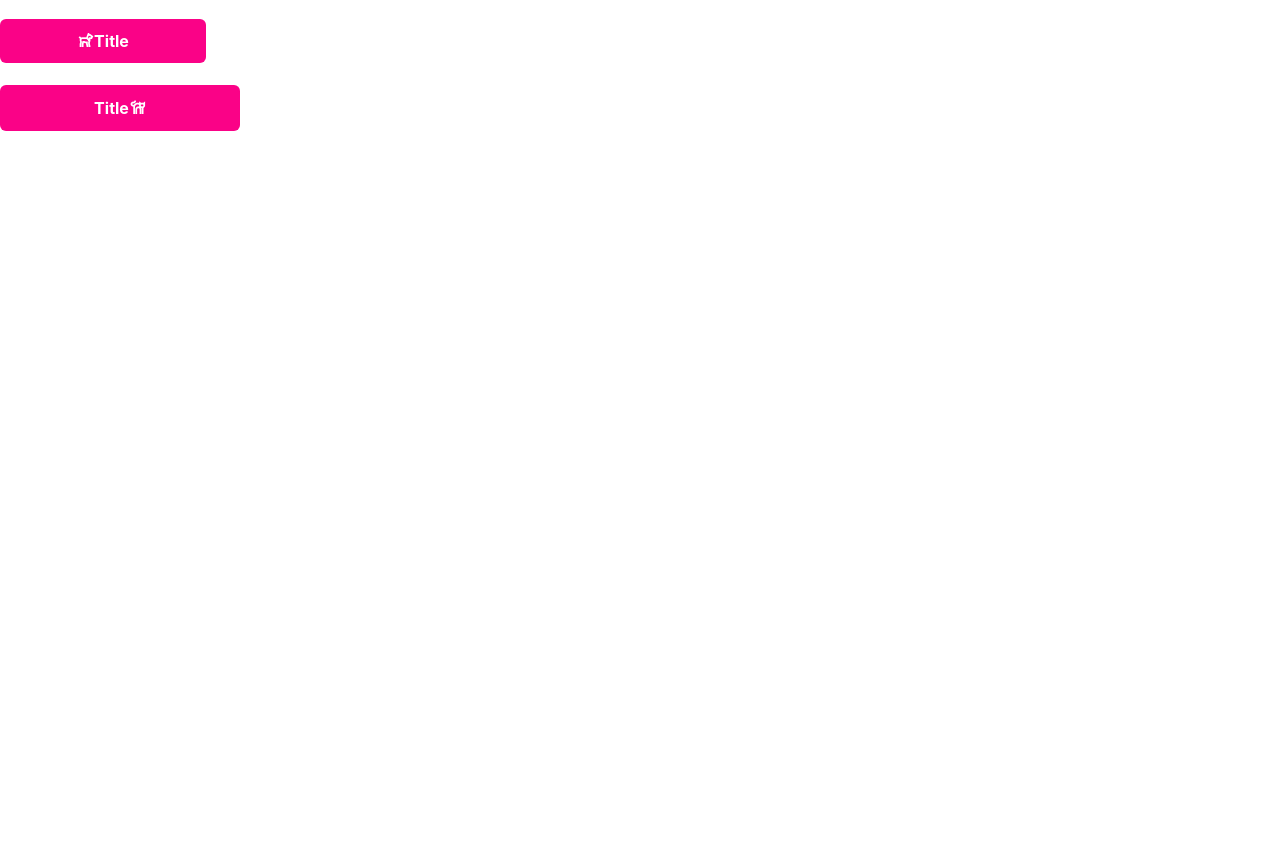
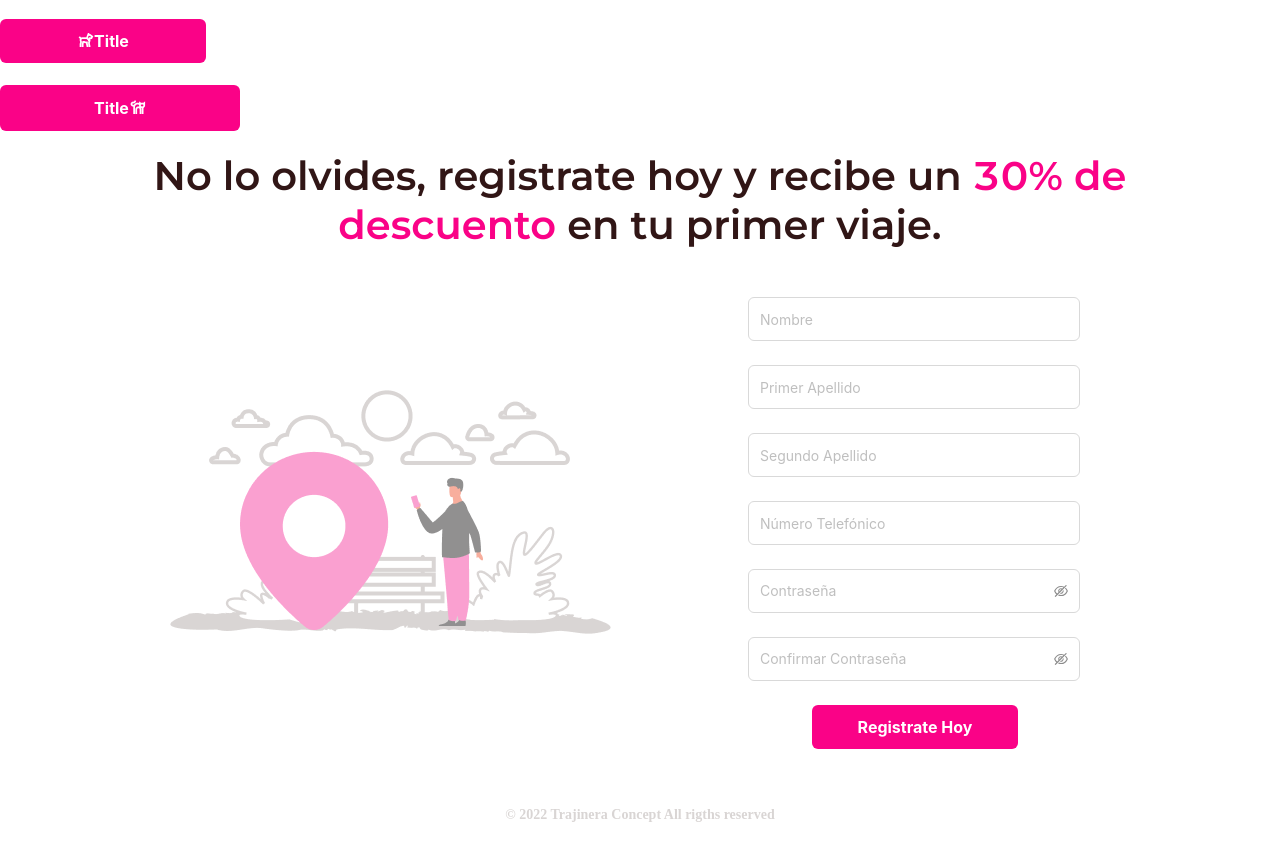
Before and after one commit to Georgge/trajinera-web-concept, a React (Create React App) app: page / in a window 1280 px wide. Shown: the part 1180-2040 px from the top of the page. Before the commit the page ends 1311 px from the top, so only its background shows below. Built offline with nearby package versions, Linux system fonts and the light colour scheme.

Commit message:
[NUM-21] I created a form

```diff
--- a/src/pages/Home.js
+++ b/src/pages/Home.js
@@ -1,6 +1,7 @@
 import HeroSection from '../sections/home/HeroSection/HeroSection'
 import { Button, Icon } from '../components'
 import ActivitiesSection from '../sections/home/ActivitiesSection/ActivitiesSection'
+import FormSection from '../sections/home/FormSection/FormSection'
 
 
 function Home() {
@@ -24,7 +25,8 @@ function Home() {
                 <Button type="primary" iconPrefix="" />
                 <br />
                 <Button type="primary" size="large" iconSufix="" />
-            </div>
+        </div>
+        <FormSection/>
         </div>
 
     )
--- /dev/null
+++ b/src/sections/home/FormSection/FormSection.js
@@ -0,0 +1,116 @@
+import { Button } from "../../../components"
+import { Input, Form } from 'antd';
+import styles from './formsection.module.css'
+import img2 from '../../../assets/images/img2.png'
+
+const { Item } = Form;
+const { Password } = Input;
+
+function FormSection() {
+
+    const formSuccess = (datos) => {
+        console.log('Formulario enviado:', datos)
+    }
+
+    const formFailed = (error) => {
+        console.log('Error:', error)
+    }
+
+    return (
+        <div className={styles.container}>
+            <div className={styles.text}>
+                <div className={styles.title}>No lo olvides, registrate hoy y recibe un <span className={styles.desc}>30% de descuento</span> en tu primer viaje.
+                </div>
+            </div>
+
+            <div className={styles.img}>
+                <img src={img2}></img>
+
+                <div className={styles.cont}>
+                    <Form name="formulario"
+                        onFinish={formSuccess}
+                        onFinishFailed={formFailed}>
+
+                        <Item
+                            name='Nombre'
+                            rules={[{
+                                required: true,
+                                message: 'Por favor ingresa tu nombre'
+                            }]}>
+                            <Input className={styles.form} placeholder="Nombre" />
+                        </Item>
+
+                        <Item
+                            name='Primer Apellido'
+                            rules={[{
+                                required: true,
+                                message: 'Por favor ingresa tu primer apellido'
+                            }]}>
+                            <Input className={styles.form} placeholder="Primer Apellido" />
+                        </Item>
+
+                        <Item
+                            name='Segundo Apellido'
+                            rules={[{
+                                required: true,
+                                message: 'Por favor ingresa tu segundo apellido'
+                            }]}>
+                            <Input className={styles.form} placeholder="Segundo Apellido" />
+                        </Item>
+
+                        <Item
+                            name='Número Telefónico'
+                            rules={[{
+                                required: true,
+                                message: 'Por favor ingresa tu número telefónico'
+                            }]}>
+                            <Input className={styles.form} placeholder="Número Telefónico" />
+                        </Item>
+
+                        <Item
+                            name='contraseña'
+                            rules={[{
+                                required: true,
+                                message: 'Por favor ingresa tu constraseña'
+                            }]}>
+                            <Password className={styles.form} placeholder="Contraseña" />
+                        </Item>
+
+                        <Item
+                            name='Confirmar Contraseña'
+                            dependencies={['contraseña']}
+                            hasFeedback
+                            rules={[
+                                {
+                                    required: true,
+                                    message: 'Por favor confirma tu contraseña!',
+                                },
+                                ({ getFieldValue }) => ({
+                                    validator(_, value) {
+                                        if (!value || getFieldValue('contraseña') === value) {
+                                            return Promise.resolve();
+                                        }
+                                        return Promise.reject(new Error('Las constraseñas no coinciden!'));
+                                    },
+                                }),
+                            ]}
+                        >
+                            <Password className={styles.form} placeholder="Confirmar Contraseña" />
+                        </Item>
+                            <Item>
+                            <div className={styles.buton}>
+                                <Button className={styles.form} htmlType='submit' title='Registrate Hoy' />
+                                </div>
+                            </Item>
+
+                    </Form>
+                </div>
+            </div>
+            <div className={styles.textend}>
+                © 2022 Trajinera Concept All rigths reserved
+            </div>
+        </div>
+
+    )
+}
+export default FormSection
--- /dev/null
+++ b/src/sections/home/FormSection/formsection.module.css
@@ -0,0 +1,79 @@
+.container{
+    display: flex;
+    flex-direction: column;
+    align-items: center;
+    flex-grow: 1px;
+}
+
+.cont{
+    display: flex;
+    justify-content: flex-end;
+    padding-right: 164px;
+    flex-grow: 1px;
+    margin-left: 46px;
+    margin-top: 54px;
+}
+
+.form{
+    height: 44px;
+    width: 332px;
+    margin-left: 46px;
+    border-radius: 6px;
+    align-items: center;
+}
+
+
+.title{
+    font-family: 'Montserrat';
+    font-style: normal;
+    font-weight: 600;
+    font-size: 40px;
+    text-align: center;
+    color: var(--primary-black);
+    line-height: 49px;
+    width: 100%;
+}
+
+
+.text{
+    padding-left: 100px;
+    padding-right: 100px;
+    justify-content: center;
+    flex-grow: 1;
+    display: flex;
+    align-items: center;
+    margin-top: 20px;
+    vertical-align: text-top;
+}
+
+.desc{
+    color: var(--main-brand);
+}
+
+.img{
+    height: 450px;
+    padding-left: 127px;
+    display: flex;
+    justify-content: space-between;
+    margin-top: 34px;
+    align-items: center;
+}
+
+.buton{
+    padding-left: 110px;
+    padding-right: 100px;
+}
+
+
+.textend{
+
+font-family: "OpenSans";
+font-style: normal;
+font-weight: 600;
+font-size: 14px;
+line-height: 19px;
+margin-top: 72px;
+margin-bottom: 58px;
+color: var(--ligth-silver);
+text-align: center;
+}
--- a/src/sections/home/HeroSection/herosection.module.css
+++ b/src/sections/home/HeroSection/herosection.module.css
@@ -43,7 +43,7 @@
 .navbar{
     padding-right: 75px;
     border-bottom: 1px solid white;
-    flex-grow: 1;
+    flex-grow: 1px;
     margin-left: 70px;
     display: flex;
     justify-content: flex-end;
```
Also changed, not shown: src/assets/images/img2.png (added).
